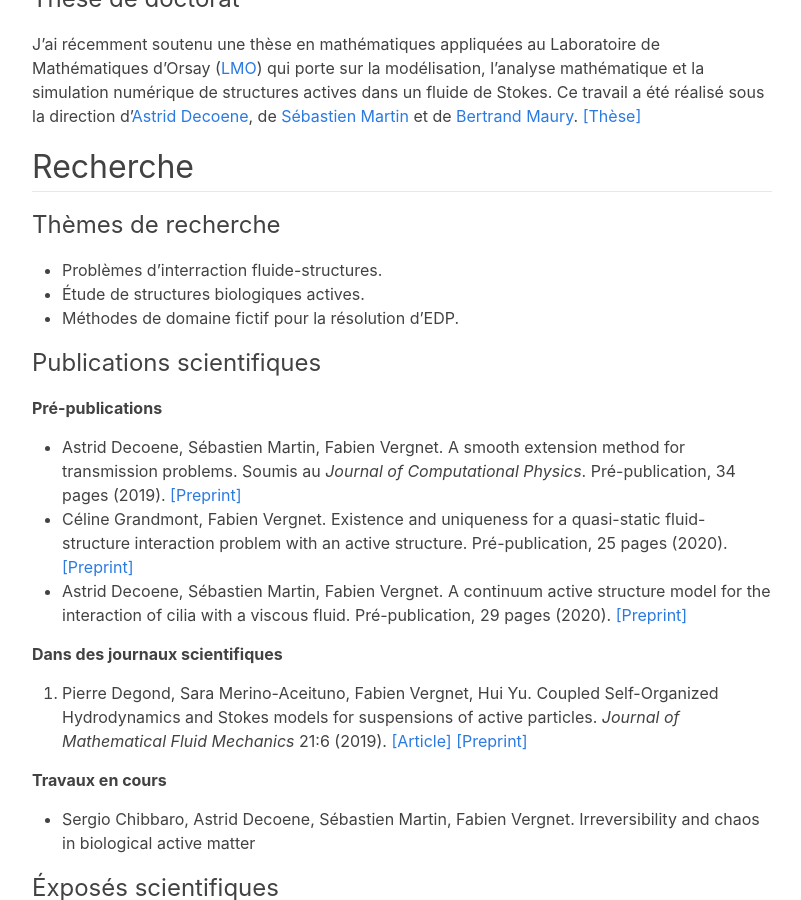
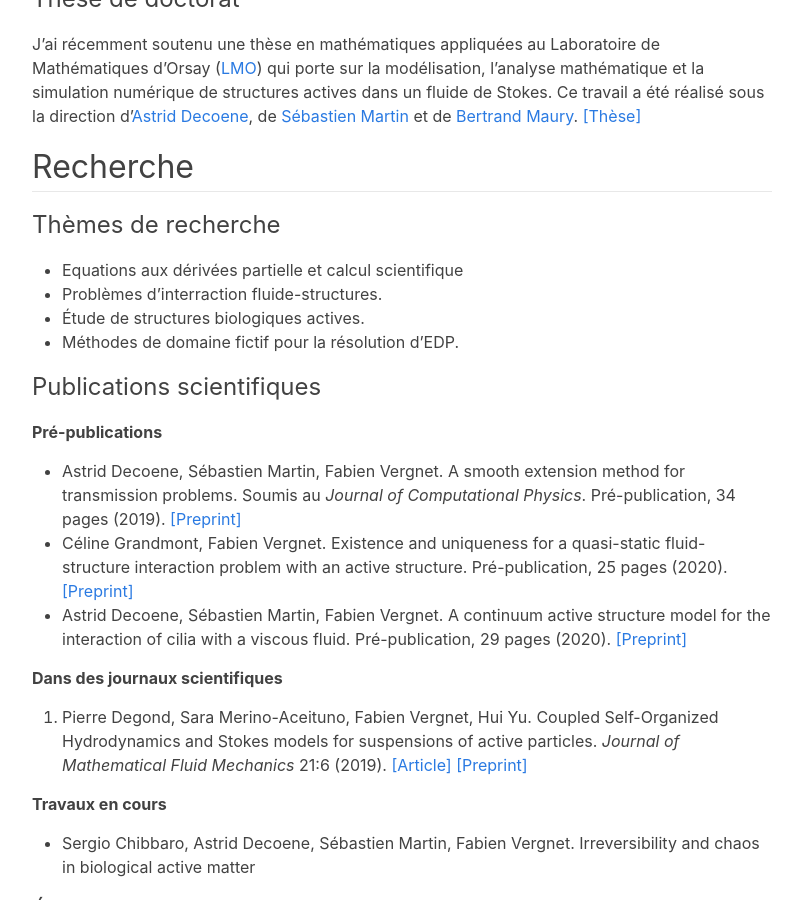
Before and after one commit to Fvergnet/fvergnet.github.io, a Jekyll site: the page built from index.md, in a window 1280 px wide and 900 px high, scrolled down 563 px. Shown: the whole window, without its empty margins (238-1039 px from the left). Built offline with Jekyll 4.4.1, drawn with Linux system fonts in a browser that asks for light colours; our own code applies the rules of GitHub Pages for plain Markdown files.

```diff
--- a/index.md
+++ b/index.md
@@ -20,6 +20,7 @@ J'ai récemment soutenu une thèse en mathématiques appliquées au Laboratoire
 
 ## Thèmes de recherche
 
+- Equations aux dérivées partielle et calcul scientifique
 - Problèmes d'interraction fluide-structures.
 - Étude de structures biologiques actives.
 - Méthodes de domaine fictif pour la résolution d'EDP.
```
